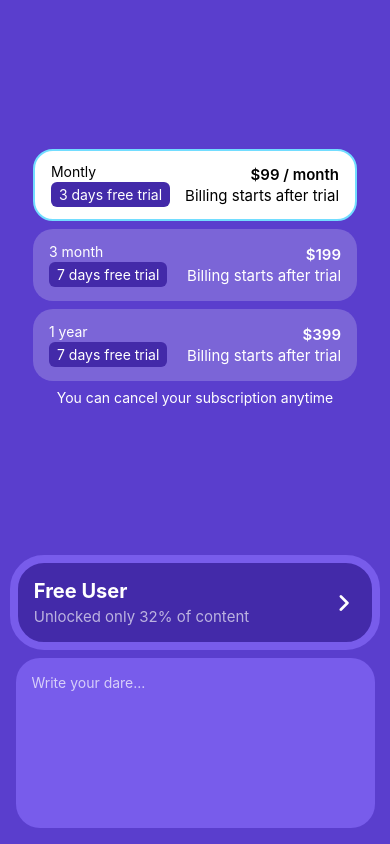
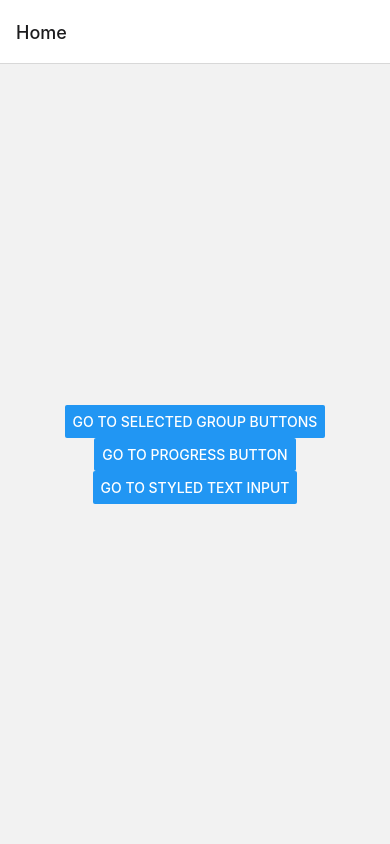
Before and after one commit to luisakisa/RN_test, a React Native app: screen /Home in a window 390 px wide. Built offline with nearby package versions, Linux system fonts and the light colour scheme.

Commit message:
#1 navigation is added(done first point)

```diff
--- a/App.tsx
+++ b/App.tsx
@@ -3,24 +3,21 @@ import { StyleSheet, Text, View } from "react-native";
 import SelectedGroup from "./component-first/component";
 import ProgressButton from "./component-second/button";
 import StyledTextInput from "./component-third/input";
-
+import * as React from 'react';
+import { createNativeStackNavigator } from '@react-navigation/native-stack';
+import { NavigationContainer } from "@react-navigation/native";
+import PageFirst from "./page-first";
+const Stack = createNativeStackNavigator();
 
 export default function App() {
   return (
-    <View style={styles.container}>
-      <SelectedGroup></SelectedGroup>
-      <ProgressButton></ProgressButton>
-      <StyledTextInput></StyledTextInput>
-
-    </View>
+       <NavigationContainer>
+      <Stack.Navigator>
+        <Stack.Screen name="Home" component={PageFirst} />
+        <Stack.Screen name="First" component={SelectedGroup} />
+        <Stack.Screen name="Second" component={ProgressButton} />
+        <Stack.Screen name="Third" component={StyledTextInput} />
+      </Stack.Navigator>
+    </NavigationContainer>
   );
 }
-
-const styles = StyleSheet.create({
-  container: {
-    flex: 1,
-    backgroundColor: "#5A3ECD",
-    alignItems: "center",
-    justifyContent: "center",
-  },
-});
--- a/component-second/button.tsx
+++ b/component-second/button.tsx
@@ -32,6 +32,11 @@ export default function ProgressButton() {
   });
 
   return (
+    <View style={{ flex: 1,
+      alignItems: "center",
+      justifyContent: "center",
+      backgroundColor: "#5A3ECD",
+      }}>
     <TouchableOpacity style={styles.container} onPress={animateProgress}>
       <View
         style={{
@@ -62,7 +67,7 @@ export default function ProgressButton() {
           },
         ]}
       ></Animated.View>
-    </TouchableOpacity>
+    </TouchableOpacity></View>
   );
 }
 
--- a/component-third/input.tsx
+++ b/component-third/input.tsx
@@ -6,6 +6,11 @@ export default function StyledTextInput() {
   const [focused, setFocused] = useState(0);
 
   return (
+    <View style={{ flex: 1,
+      alignItems: "center",
+      justifyContent: "center",
+      backgroundColor: "#5A3ECD",
+      }}>
     <View style={focused ? styles.containerWithFocus : styles.container} >
       <TextInput
         style={value ? styles.textInputWithValue : styles.textInput}
@@ -16,7 +21,7 @@ export default function StyledTextInput() {
         onFocus={() => setFocused(1)}
         onBlur={() => setFocused(0)}
       />
-    </View>
+    </View></View>
   );
 }
 
--- /dev/null
+++ b/page-first.js
@@ -0,0 +1,29 @@
+import { Button, StyleSheet, Text, View } from "react-native";
+
+
+export default function PageFirst({navigation}) {
+  return (
+    <View style={styles.container}>
+       <Button
+        title="Go to selected group buttons"
+        onPress={() => navigation.navigate('First')}
+      />
+      <Button
+        title="Go to progress button"
+        onPress={() => navigation.navigate('Second')}
+      />
+      <Button
+        title="Go to styled text input"
+        onPress={() => navigation.navigate('Third')}
+      />
+    </View>
+  );
+}
+
+const styles = StyleSheet.create({
+  container: {
+    flex: 1,
+    alignItems: "center",
+    justifyContent: "center",
+  },
+});
```
Also changed, not shown: package.json (+7 -1 lines), 2 other files (tests, documents, lock files or other folders).
